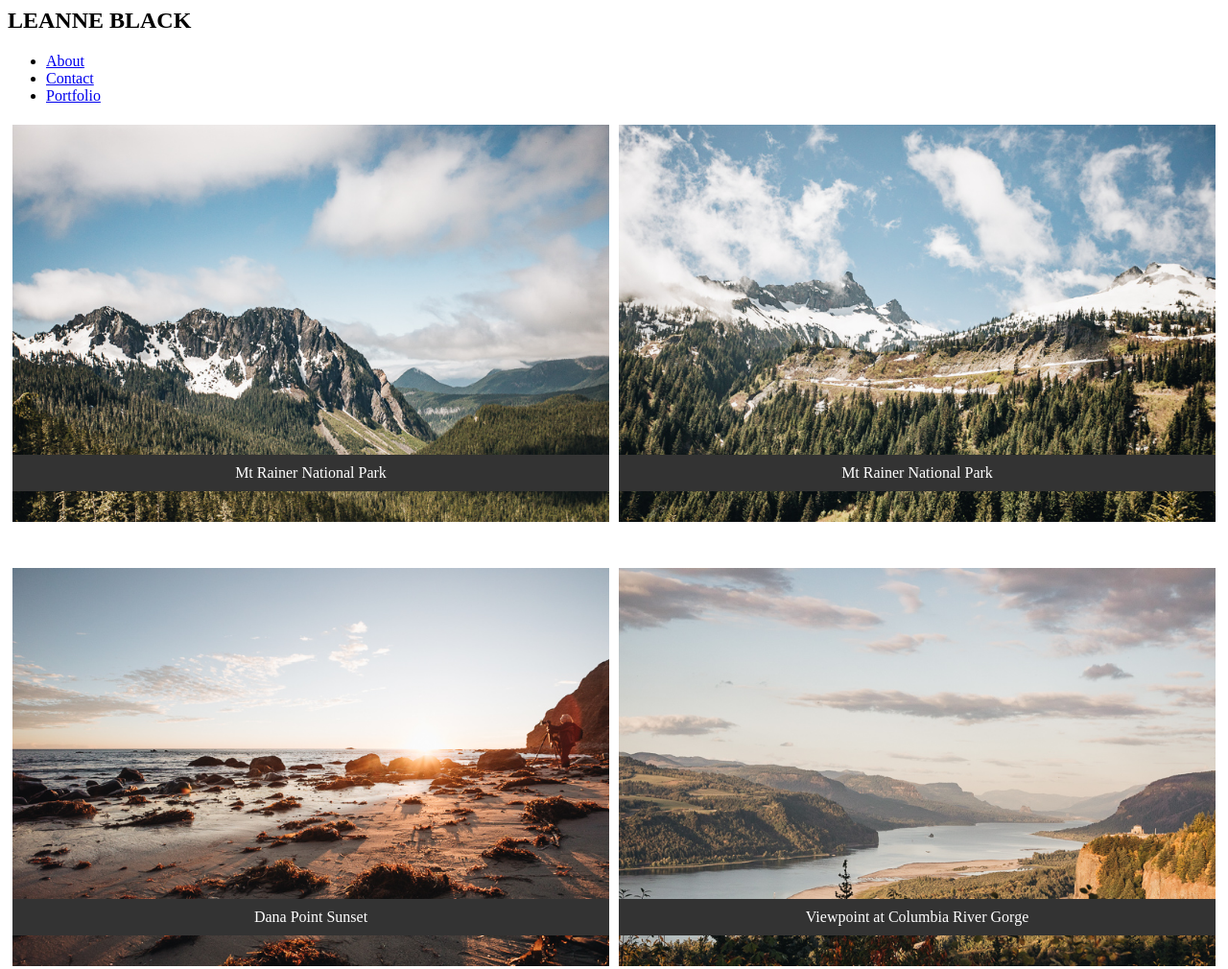
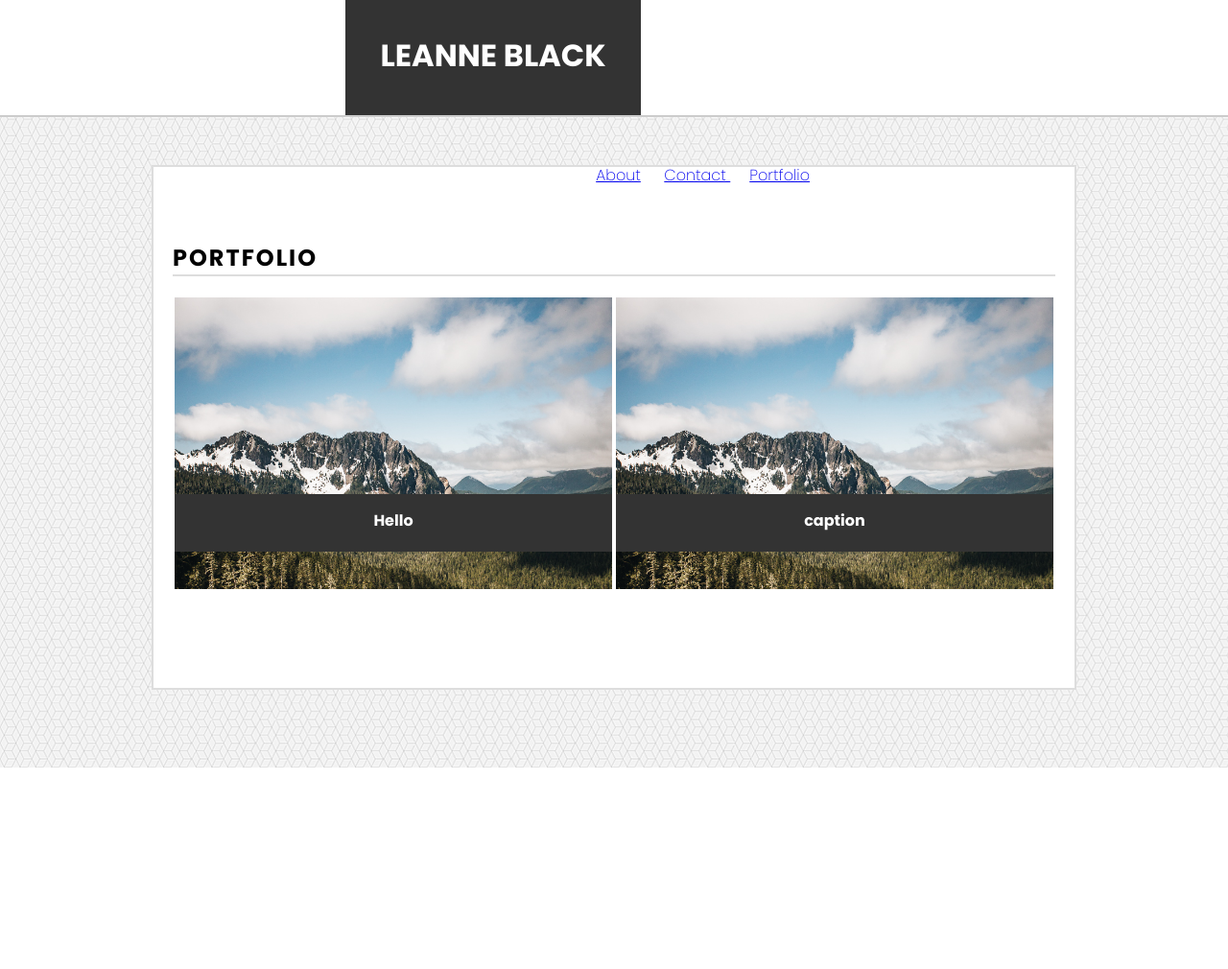
Before and after one commit to leanneblack/basic-portfolio, a plain HTML site: page portfolio.html in a window 1280 px wide. Shown: the top 1010 px of the page at 96% size. After the commit the page ends 800 px from the top, so only its background shows below. Drawn offline with Linux system fonts and the light colour scheme.

Commit message:
portfolio page fixed

```diff
--- a/assets/css/styles.css
+++ b/assets/css/styles.css
@@ -1,24 +1,145 @@
-.column{
-    float: left;
-    width: 50%;
+/* import google fonts */
+@import url('https://fonts.googleapis.com/css?family=Poppins:200,300,400,500,700');
+
+body{
+    background-image: url(../images/backgroundimage.png);
+    background-repeat: repeat;
+    margin: 0 0;
+    font-family: 'Poppins', sans-serif;
+    font-weight: 200;
 }
 
-figure {
-    display: flex;
-    flex-flow: column;
-    padding: 5px;
+
+#container  {
+    background-color:#fff;
+    width:960px;
     margin: auto;
+    border-style: solid;
+    border-color:#ddd;
+    border-width: 2px;
+    height: auto;
+
+
 }
 
-figcaption{
+.content{
+    padding:20px;
+    background-color:#fff;
+    clear:both;
+
+
+}
+
+
+.profile {
+    float:left;
+    margin-right: 20px;
+}
+
+.bio{
+    width: 800px
+}
+
+header{
+    height: 120px;
+    background-color: #fff;
+    width: 100%;
+    margin-bottom:50px;
+    border-bottom-style:solid;
+    border-width: 2px;
+    border-color: #ccc;
+
+}
+
+.name{
+    background-color: #333;
+    color: #fff;
+    width: 300px;
+    float:left;
+    margin-left: 360px;
+    text-align:center;
+    padding:4px;
+    height:112px;
+}
+.name h1{
+    margin-top: 30px;
+}
+
+ul{
+    list-style: none;
+    margin-right:426px;
+    float:right;
+    margin-top: 50px;
+}
+
+li{
+    display: inline;
+    padding: 10px;
+}
+
+img{
+    width:100%;
+
+
+}
+
+.profile {
+    width: 250px;
+    height: auto;
+    float: left;
+    margin-right: 20px
+}
+
+input{
+    width: 100%;
+    padding: 10px;
+    margin-bottom: 10px;
+}
+
+label {
+    padding-bottom: 8px;
+}
+
+#message{
+    width: 100%;
+    padding: 10px;
+    height:200px;
+}
+
+h2{
+    letter-spacing: 2px;
+    text-transform: uppercase;
+    border-bottom-style: solid;
+    border-width:2px;
+    border-color: #ddd;
+}
+
+.gallery{
+    display: flex;
+    flex-wrap: wrap;
+
+
+
+}
+.images {
+    flex: 49%;
+    padding: 2px;
+}
+
+.images img{
+    vertical-align: middle;
+}
+
+ .caption{
+    position: relative;
     background-color: #333;
     color:#fff;
-    padding: 10px;
-    text-align:center;
-    position: relative;
-    bottom:70px;
+    bottom: 120px;
+    height: 60px;
+    text-align: center;
 
 }
-img{
-    width:100%;
+.caption h4{
+    top: 15px;
+    position: relative;
 }
--- a/portfolio.html
+++ b/portfolio.html
@@ -1,7 +1,6 @@
-<!DOCTYPE <!DOCTYPE html>
+<!DOCTYPE html>
 <html>
 <head>
-
     <meta charset="utf-8" />
     <meta http-equiv="X-UA-Compatible" content="IE=edge">
     <title>Leanne's Basic Portfolio | Portfolio Page </title>
@@ -9,7 +8,7 @@
     <link rel="stylesheet" type="text/css" media="screen" href="assets/css/styles.css"/>
 </head>
 <body>
-        <section class="main">
+
         <header>
                 <div class="name">
                     <h1>LEANNE BLACK</h1>
@@ -22,30 +21,28 @@
                     </ul>
                 </div>
         </header>
-        <article class="content">
-            <div class="row">
-                <div class="column"><figure><img src="assets/images/portfolio-image1.jpg"><figcaption>Mt Rainer National Park</figcaption></figure></div>
 
-                <div class="column"><figure><img src="assets/images/portfolio-image2.jpg"><figcaption>Mt Rainer National Park</figcaption></figure></div>
+        <div id="container">
+            <div class="content">
+                <h2> Portfolio </h2>
+                <div class="gallery">
+                    <div class="images">
+                        <img src="assets/images/portfolio-image1.jpg">
+                           <div class="caption">
+                               <h4>Hello</h4>
+                    </div></div>
 
-                <div class="column"><figure><img src="assets/images/portfolio-image3.jpg"><figcaption>Dana Point Sunset</figcaption></figure></div>
+                    <div class="images">
+                            <img src="assets/images/portfolio-image1.jpg">
+                            <div class="caption">
+                                 <h4> caption</h4>
+                                 </div>
+                                </div>
+                        </div>
 
-                <div class="column"><figure><img src="assets/images/portfolio-image4.jpg"><figcaption>Viewpoint at Columbia River Gorge</figcaption></figure></div>
+        </div>
+         </div>
+         </div>
 
-                <div class="column"><figure><img src="assets/images/portfolio-image5.jpg"><figcaption>Gorge Sunset</figcaption></figure></div>
-            </div>
-            <div class="row">
-                    <div class="column"><figure><img src="assets/images/portfolio-image6.jpg"><figcaption>Mt Hood Sunrise</figcaption></figure></div>
-
-                    <div class="column"><figure><img src="assets/images/portfolio-image7.jpg"><figcaption>Morning Glow at Pittock Mansion</figcaption></figure></div>
-
-                    <div class="column"><figure><img src="assets/images/portfolio-image9.jpg"><figcaption>Frozen at Trillium Lake</figcaption></figure></div>
-
-                    <div class="column"><figure><img src="assets/images/portfolio-image10.jpg"><figcaption>Panther Creek Falls Rainbow</figcaption></figure></div>
-
-                    <div class="column"><figure><img src="assets/images/portfolio-image5.jpg"><figcaption>Dana Point Sunrise</figcaption></figure></div>
-            </div>
-    </article>
-    </section>
     </body>
 </html>
```
Also changed, not shown: contact.html (+7 -6 lines), index.html (+10 -10 lines), assets/images/backgroundimage.png (added), 1 other file.
